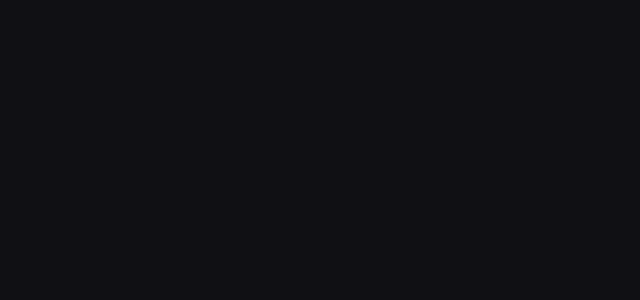
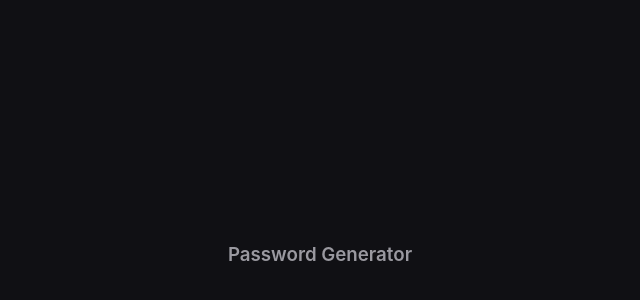
Before and after one commit to julianofirme/password-generator, a React (Vite) app: page / in a window 1280 px wide. Shown: the part 138-438 px from the top of the page, without its empty margins (320-960 px from the left). Built offline with nearby package versions, Linux system fonts and the light colour scheme.

Commit message:
feat: layout component

```diff
--- a/src/App.tsx
+++ b/src/App.tsx
@@ -1,10 +1,12 @@
 import React from 'react'
+import { Layout } from './components/Layout'
 import GlobalStyles from "./styles/GlobalStyles"
 
 function App() {
 
   return (
     <>
+      <Layout />
       <GlobalStyles />
     </>
   )
--- /dev/null
+++ b/src/components/Layout/index.tsx
@@ -0,0 +1,13 @@
+import React from 'react';
+
+import { Container, Title } from './styles';
+
+export function Layout() {
+  return (
+    <Container>
+      <Title>Password Generator</Title>
+      {/* <GeneratedPassword /> */}
+      {/* <PasswordOptions /> */}
+    </Container>
+  );
+}
--- /dev/null
+++ b/src/components/Layout/styles.ts
@@ -0,0 +1,15 @@
+import styled from 'styled-components';
+
+export const Container = styled.div`
+  display: flex;
+  flex-direction: column;
+  justify-content: center;
+  align-items: center;
+
+  height: 100vh;
+`;
+
+export const Title = styled.h3`
+  color: var(--color-text);
+  margin-bottom: 1rem;
+`
```
